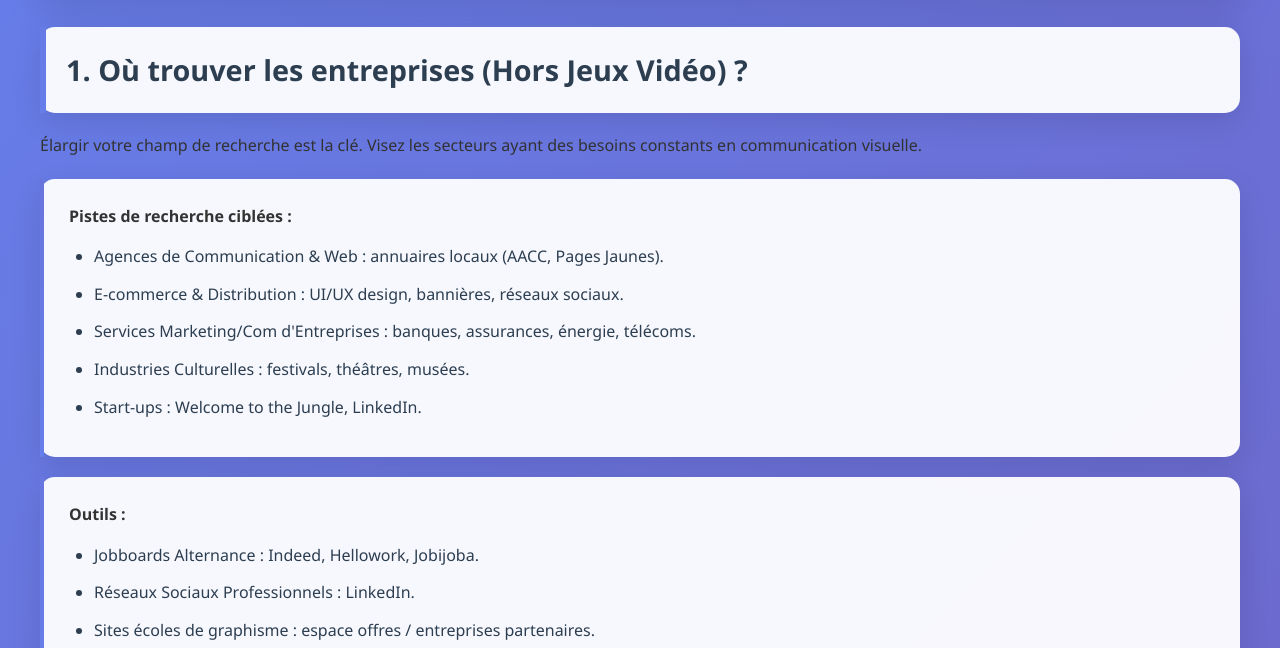
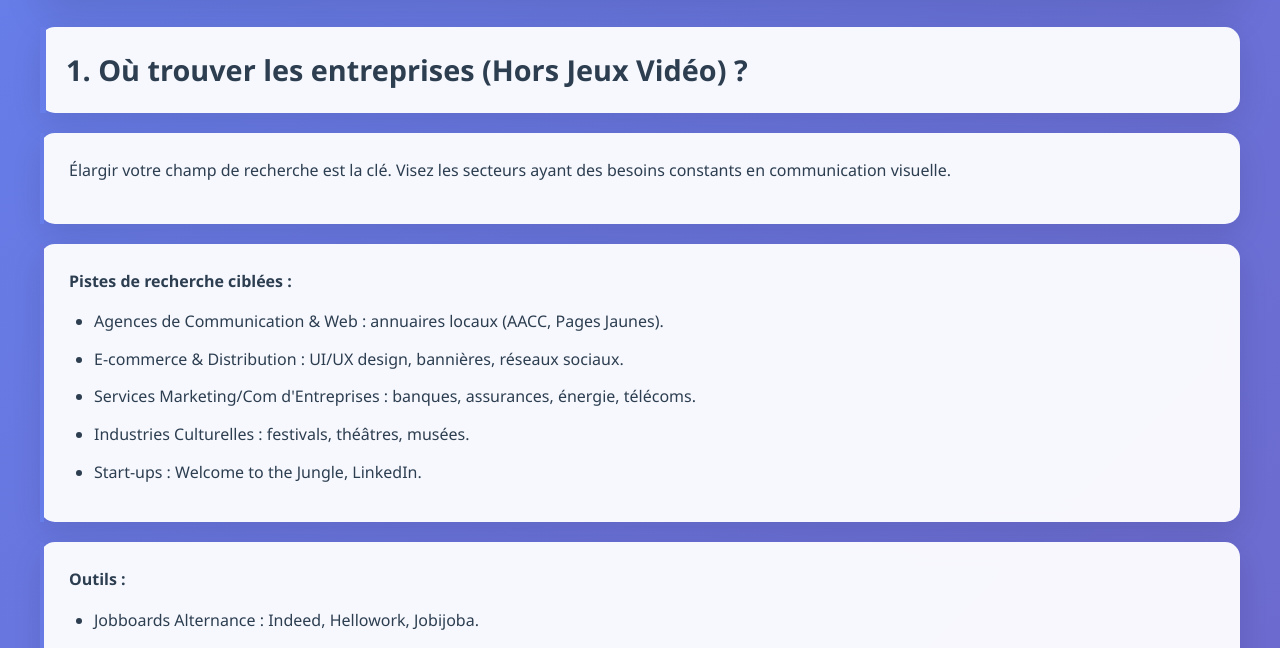
Before and after one commit to ChaiseEnFer/GuideGraph, a plain HTML site: page index.html in a window 1280 px wide. Shown: the part 147-795 px from the top of the page. Drawn offline with Linux system fonts and the light colour scheme.

Commit message:
Amélioration lisibilité : textes dans bulles blanches, suppression icône warning

```diff
--- a/index.html
+++ b/index.html
@@ -74,6 +74,16 @@ ul {
 li {
     margin-bottom: 12px;
     line-height: 1.6;
+    color: #2c3e50;
+}
+.step p {
+    color: #2c3e50;
+    margin: 0 0 15px 0;
+    padding: 0;
+    background: none;
+    box-shadow: none;
+}
+.step strong {
     color: #2c3e50;
 }
 .note {
@@ -185,7 +195,9 @@ a:hover {
 <div class="container">
 <h1>Guide Alternance Graphisme — Complet</h1>
 <h2>1. Où trouver les entreprises (Hors Jeux Vidéo) ?</h2>
+<div class="step">
 <p>Élargir votre champ de recherche est la clé. Visez les secteurs ayant des besoins constants en communication visuelle.</p>
+</div>
 <div class="step">
 <strong>Pistes de recherche ciblées :</strong>
 <ul>
```
Also changed, not shown: entreprises-jv.html (+1 -1 lines).
